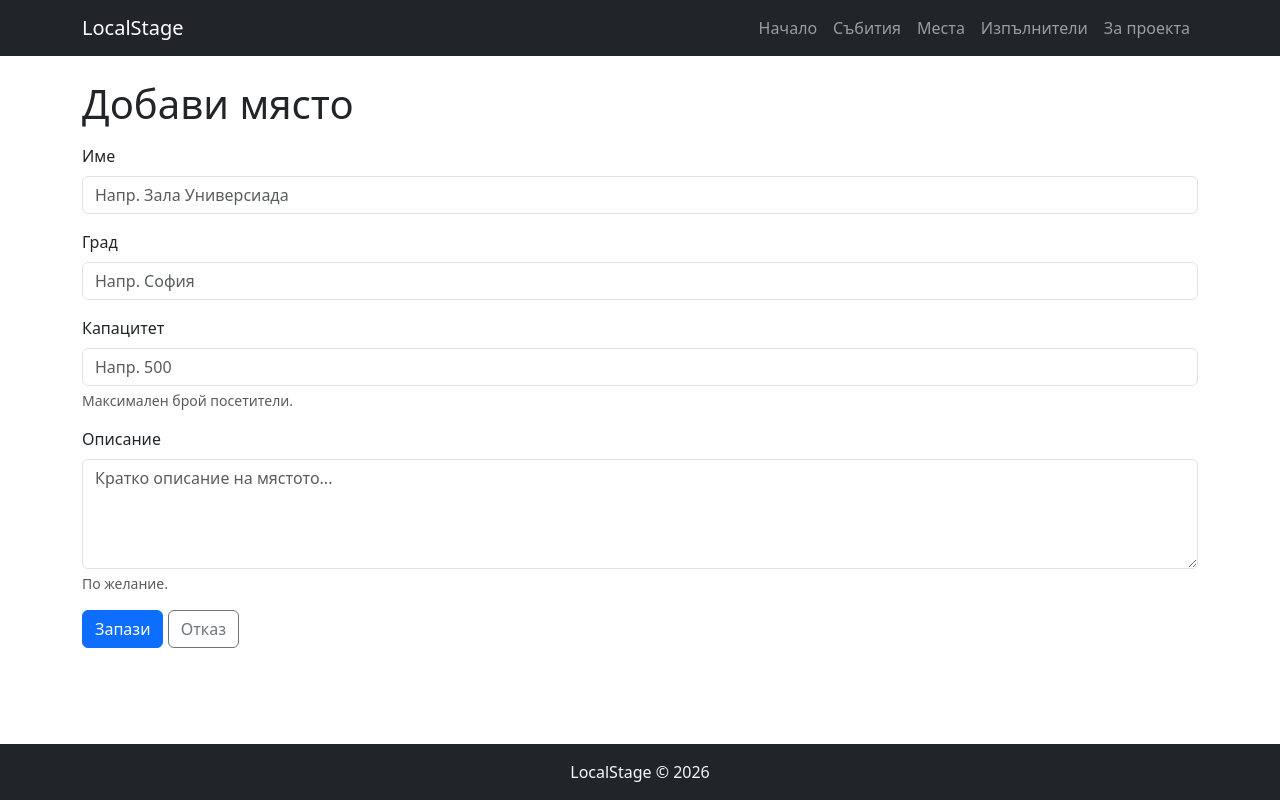
After one commit to MartinBuilds/Django_Basics_Regular_Exam_martinkolew, a Django app: page /venues/create/ in a window 1280 px wide. The commit adds this page. Run offline with Django 5.2, Linux system fonts and the light colour scheme.

Commit message:
Add venue list, detail and create form

```diff
--- /dev/null
+++ b/templates/venues/venue_create.html
@@ -0,0 +1,27 @@
+{% extends 'base.html' %}
+
+{% block title %}Добави място | LocalStage{% endblock %}
+
+{% block content %}
+<h1>Добави място</h1>
+
+<form method="post" class="mt-3" novalidate>
+    {% csrf_token %}
+
+    {% for field in form %}
+        <div class="mb-3">
+            <label for="{{ field.id_for_label }}" class="form-label">{{ field.label }}</label>
+            {{ field }}
+            {% if field.help_text %}
+                <div class="form-text">{{ field.help_text }}</div>
+            {% endif %}
+            {% for error in field.errors %}
+                <div class="text-danger">{{ error }}</div>
+            {% endfor %}
+        </div>
+    {% endfor %}
+
+    <button type="submit" class="btn btn-primary">Запази</button>
+    <a href="{% url 'venue-list' %}" class="btn btn-outline-secondary">Отказ</a>
+</form>
+{% endblock %}
--- /dev/null
+++ b/venues/forms.py
@@ -0,0 +1,64 @@
+from django import forms
+
+from .models import Venue
+
+
+class VenueForm(forms.ModelForm):
+    class Meta:
+        model = Venue
+        fields = ('name', 'city', 'capacity', 'description')
+        labels = {
+            'name': 'Име',
+            'city': 'Град',
+            'capacity': 'Капацитет',
+            'description': 'Описание',
+        }
+        help_texts = {
+            'capacity': 'Максимален брой посетители.',
+            'description': 'По желание.',
+        }
+        error_messages = {
+            'name': {
+                'required': 'Моля, въведи име на мястото.',
+            },
+            'city': {
+                'required': 'Моля, въведи град.',
+            },
+            'capacity': {
+                'required': 'Моля, въведи капацитет.',
+                'invalid': 'Капацитетът трябва да е число.',
+            },
+        }
+        widgets = {
+            'name': forms.TextInput(
+                attrs={
+                    'class': 'form-control',
+                    'placeholder': 'Напр. Зала Универсиада',
+                }
+            ),
+            'city': forms.TextInput(
+                attrs={
+                    'class': 'form-control',
+                    'placeholder': 'Напр. София',
+                }
+            ),
+            'capacity': forms.NumberInput(
+                attrs={
+                    'class': 'form-control',
+                    'placeholder': 'Напр. 500',
+                }
+            ),
+            'description': forms.Textarea(
+                attrs={
+                    'class': 'form-control',
+                    'rows': 4,
+                    'placeholder': 'Кратко описание на мястото...',
+                }
+            ),
+        }
+
+    def clean_capacity(self):
+        capacity = self.cleaned_data.get('capacity')
+        if capacity is not None and capacity < 1:
+            raise forms.ValidationError('Капацитетът трябва да е поне 1.')
+        return capacity
--- a/venues/urls.py
+++ b/venues/urls.py
@@ -4,4 +4,6 @@ from . import views
 
 urlpatterns = [
     path('', views.venue_list, name='venue-list'),
+    path('create/', views.venue_create, name='venue-create'),
+    path('<int:pk>/', views.venue_details, name='venue-details'),
 ]
--- a/venues/views.py
+++ b/venues/views.py
@@ -1,5 +1,6 @@
-from django.shortcuts import render
+from django.shortcuts import get_object_or_404, redirect, render
 
+from .forms import VenueForm
 from .models import Venue
 
 
@@ -9,3 +10,24 @@ def venue_list(request):
         'venues': venues,
     }
     return render(request, 'venues/venue_list.html', context)
+
+
+def venue_details(request, pk):
+    venue = get_object_or_404(Venue, pk=pk)
+    context = {
+        'venue': venue,
+    }
+    return render(request, 'venues/venue_details.html', context)
+
+
+def venue_create(request):
+    form = VenueForm(request.POST or None)
+    if request.method == 'POST':
+        if form.is_valid():
+            venue = form.save()
+            return redirect(venue.get_absolute_url())
+
+    context = {
+        'form': form,
+    }
+    return render(request, 'venues/venue_create.html', context)
```
Also changed, not shown: templates/venues/venue_details.html (added, +16 -0 lines), templates/venues/venue_list.html (+12 -4 lines).
